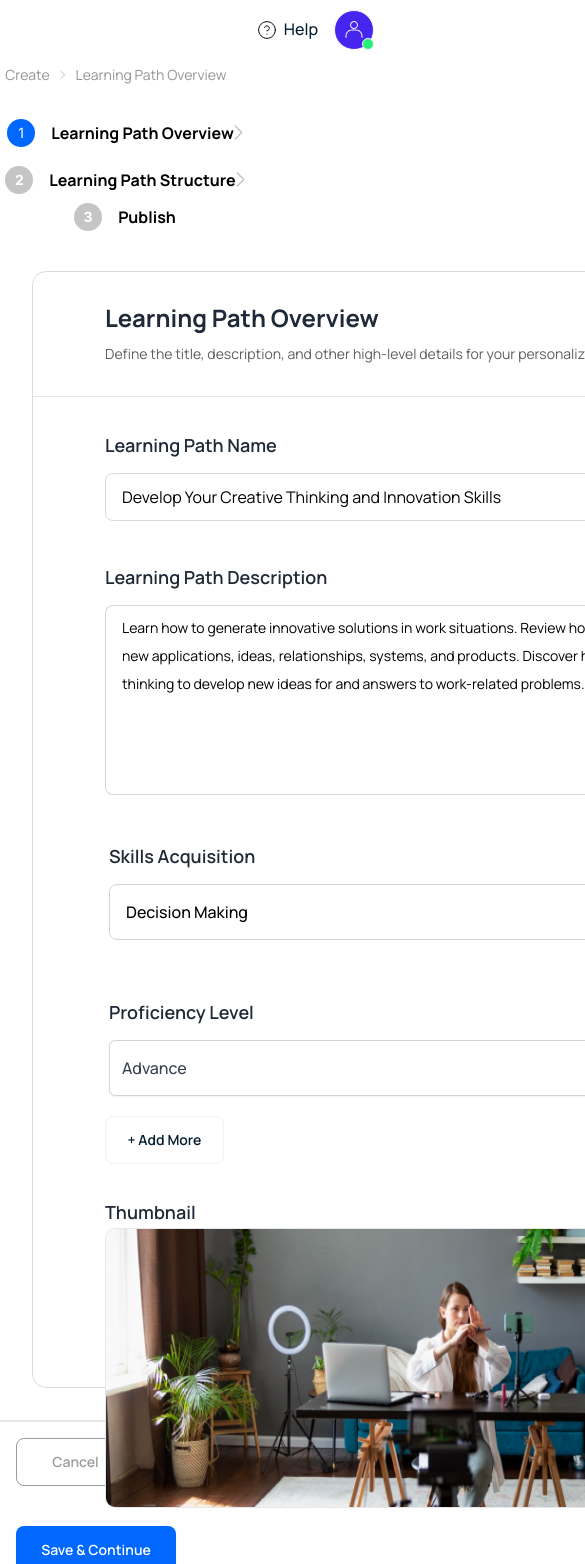
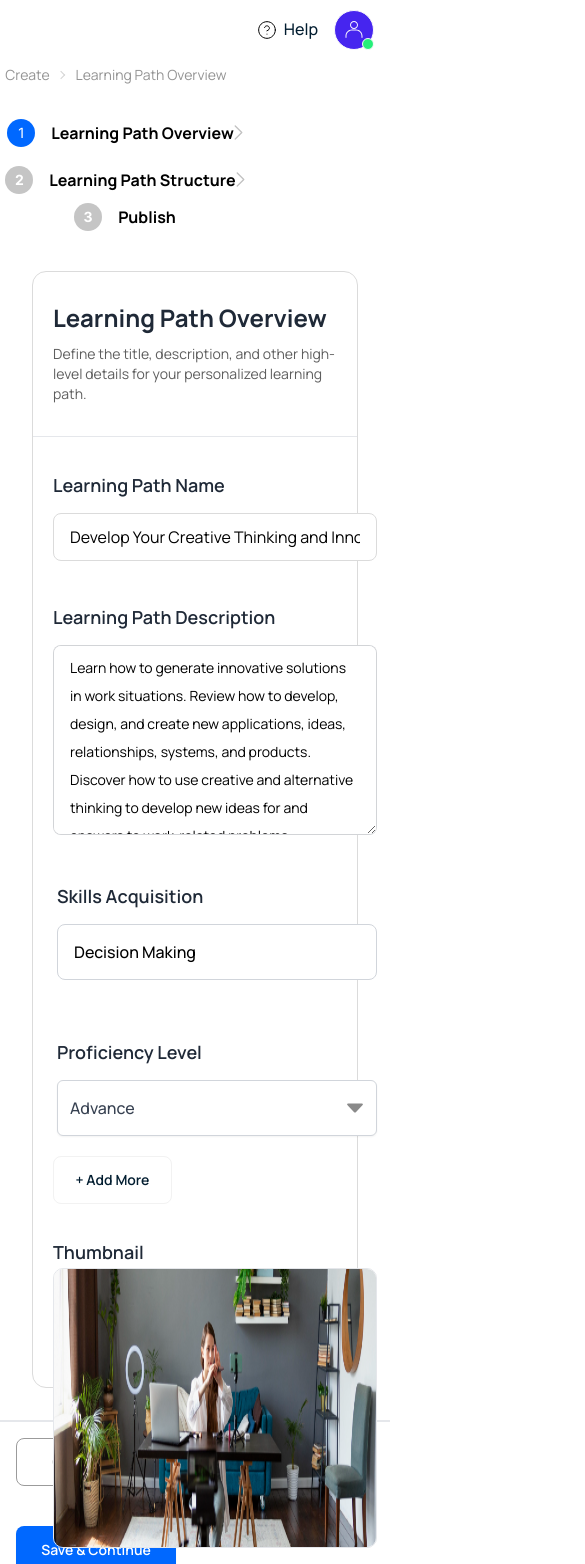
Before and after one commit to Vishrut19/upwork_dashboard_app, a Next.js app: page / in a window 390 px wide. Shown: the top 1564 px of the page, 585 px wide, since content can reach past the window. Built offline with nearby package versions, Linux system fonts and the light colour scheme.

Commit message:
Fixed Responsiveness of FormHeading

```diff
--- a/src/app/page.js
+++ b/src/app/page.js
@@ -18,7 +18,7 @@ export default function Home() {
         </div>
 
         <div className="z-10 max-w-5xl justify-center w-full items-center font-mono text-sm lg:flex">
-          <div className="artboard w-[841px] h-[1117px] mt-[40px] bg-white border border-[#DBDBDB] rounded-[14px]">
+          <div className="artboard w-full h-[1117px] mt-[40px] bg-white border border-[#DBDBDB] rounded-[14px]">
             <FormHeading />
             <hr className="h-px my-8 bg-gray-200 border-0 dark:bg-gray-700" />
             <Form />
--- a/src/components/Form.jsx
+++ b/src/components/Form.jsx
@@ -8,7 +8,7 @@ const Form = () => {
     /**This form can be either broken down into many components or all the data can be populated from fetching data from API
      * and also form data can be submitted to api using CRUD Operation.
      */
-    <div className="flex ml-[72px] w-full">
+    <div className="flex ml-5 sm:ml-10 md:ml-[72px] lg:ml-[72px] w-full">
       <form>
         <h1 className="font-manrope font-semibold text-lg leading-8">
           Learning Path Name
@@ -16,7 +16,7 @@ const Form = () => {
         <input
           type="text"
           placeholder="Develop Your Creative Thinking and Innovation Skills"
-          className="mt-3 input input-bordered w-[100%] placeholder-black font-manrope border-[#DBDBDB]"
+          className="mt-3 input input-bordered w-[100%] sm:w-[80%] md:w-[80%] lg:w-[100%] placeholder-black font-manrope border-[#DBDBDB]"
         />
         <div className="mt-10">
           <h1 className="font-manrope font-semibold text-lg leading-8">
--- a/src/components/FormHeading.jsx
+++ b/src/components/FormHeading.jsx
@@ -2,7 +2,7 @@ import React from "react";
 
 const FormHeading = () => {
   return (
-    <div className="flex flex-col ml-[72px]">
+    <div className=" flex flex-col ml-5 sm:ml-10 md:ml-[72px] lg:ml-[72px]">
       <h1 className="font-manrope font-bold text-2xl mt-[30px]">
         Learning Path Overview
       </h1>
```
